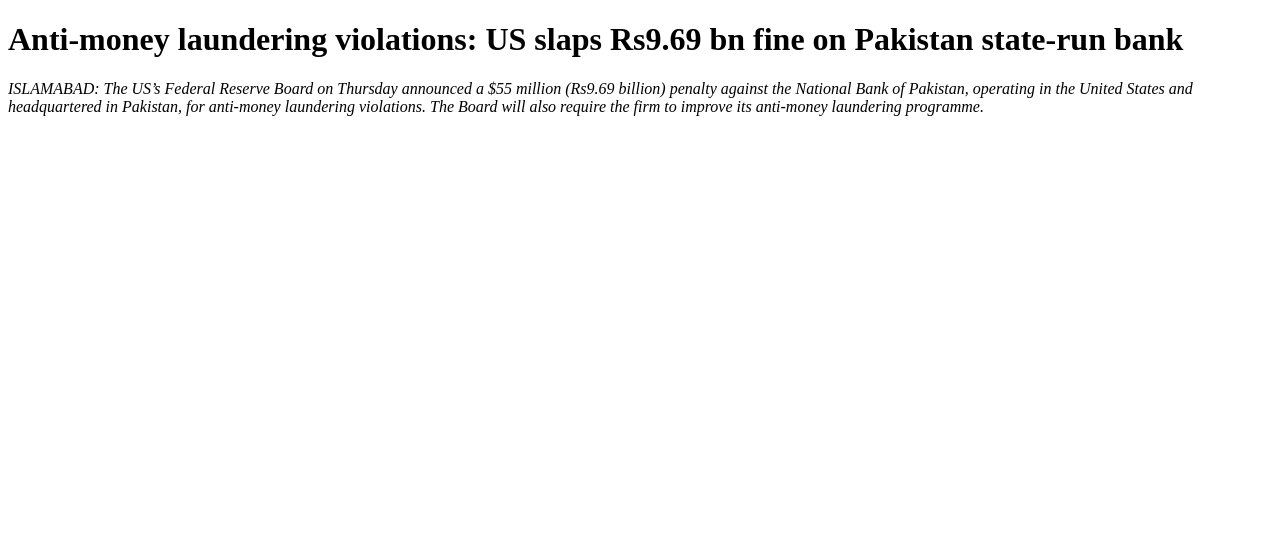
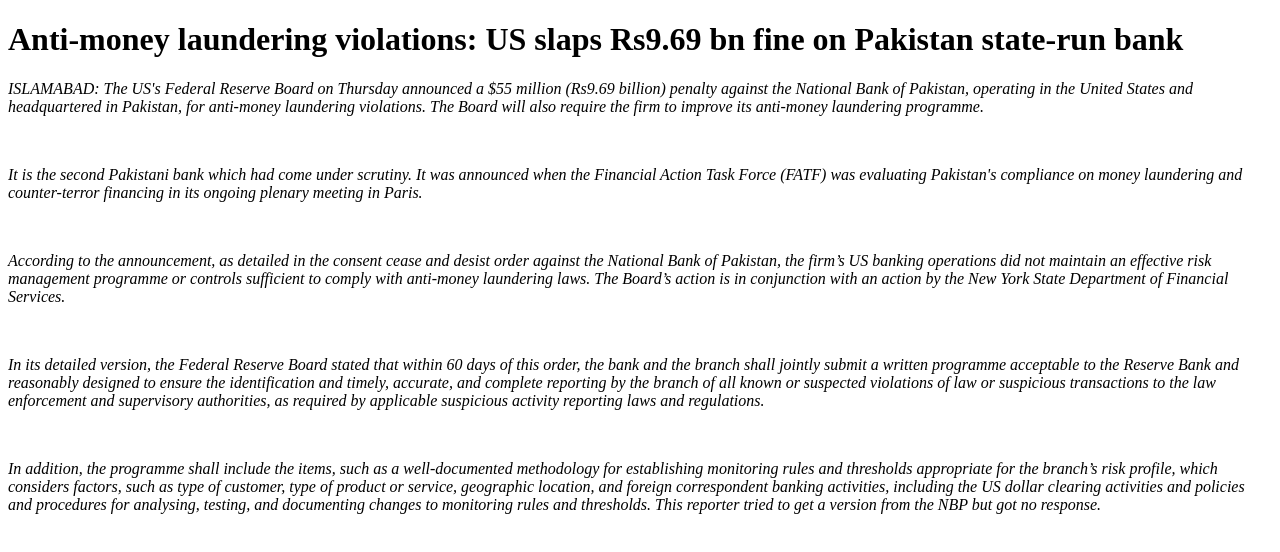
Before and after one commit to shehzadaliqadri/assignment, a plain HTML site: page current_affair/news1_nbp_fine.html in a window 1280 px wide. Drawn offline with Linux system fonts and the light colour scheme.

Commit message:
news update

```diff
--- a/current_affair/news1_nbp_fine.html
+++ b/current_affair/news1_nbp_fine.html
@@ -10,11 +10,56 @@
 
 <body>
     <h1>Anti-money laundering violations: US slaps Rs9.69 bn fine on Pakistan state-run bank</h1>
-    <p><cite>ISLAMABAD: The US’s Federal Reserve Board on Thursday announced a $55 million (Rs9.69 billion) penalty
+    <p><cite>ISLAMABAD: The US's Federal Reserve Board on Thursday announced a $55 million (Rs9.69 billion)
+            penalty
             against the
             National Bank of Pakistan, operating in the United States and headquartered in Pakistan, for anti-money
             laundering
             violations. The Board will also require the firm to improve its anti-money laundering programme.</cite></p>
+
+    <br />
+    <p><cite>It is the second Pakistani bank which had come under scrutiny. It was announced when the Financial Action
+            Task Force
+            (FATF) was evaluating Pakistan's compliance on money laundering and counter-terror financing in its ongoing
+            plenary
+            meeting in Paris.
+        </cite></p>
+
+    <br />
+    <p><cite>
+            According to the announcement, as detailed in the consent cease and desist order against the National Bank
+            of Pakistan,
+            the firm’s US banking operations did not maintain an effective risk management programme or controls
+            sufficient to
+            comply with anti-money laundering laws. The Board’s action is in conjunction with an action by the New York
+            State
+            Department of Financial Services.
+        </cite></p>
+
+    <br />
+    <p><cite>
+            In its detailed version, the Federal Reserve Board stated that within 60 days of this order, the bank and
+            the branch
+            shall jointly submit a written programme acceptable to the Reserve Bank and reasonably designed to ensure
+            the
+            identification and timely, accurate, and complete reporting by the branch of all known or suspected
+            violations of law or
+            suspicious transactions to the law enforcement and supervisory authorities, as required by applicable
+            suspicious
+            activity reporting laws and regulations.
+        </cite></p>
+
+    <br />
+    <p><cite>
+            In addition, the programme shall include the items, such as a well-documented methodology for establishing
+            monitoring
+            rules and thresholds appropriate for the branch’s risk profile, which considers factors, such as type of
+            customer, type
+            of product or service, geographic location, and foreign correspondent banking activities, including the US
+            dollar
+            clearing activities and policies and procedures for analysing, testing, and documenting changes to
+            monitoring rules and
+            thresholds. This reporter tried to get a version from the NBP but got no response.</cite></p>
 </body>
 
 </html>
```
